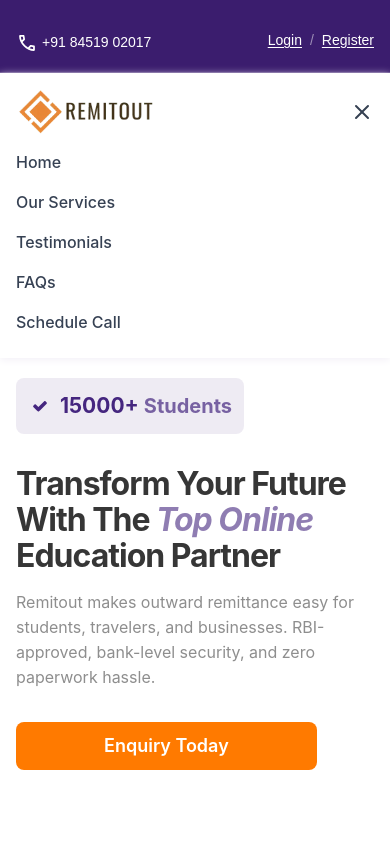
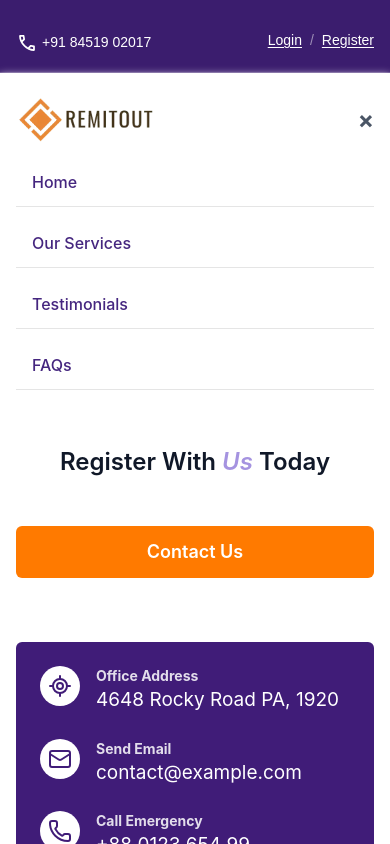
Before and after one commit to remitout2017-cell/remitout-landing, a Next.js app: page / in a window 390 px wide. Both pictures are taken after a click on the button 362 px from the left and 111 px from the top of the page. Shown: the top 844 px of the page. Built offline with nearby package versions, Linux system fonts and the light colour scheme.

Commit message:
navbar for mobile screen

```diff
--- a/components/HeroSection.tsx
+++ b/components/HeroSection.tsx
@@ -1,6 +1,6 @@
 import { Button } from "@/components/ui/button";
 import { Card } from "@/components/ui/card";
-import { Star, } from "lucide-react";
+import { Star } from "lucide-react";
 import Navbar from "./Navbar";
 import Phone from "./icones/Phone";
 import Mail from "./icones/Mail";
@@ -15,7 +15,7 @@
 
 export default function RemitoutLanding() {
   return (
-    <div className="min-h-screen bg-white">
+    <div className="min-h-screen bg-white relative z-10">
       <div className="bg-[#3B1D6E] text-white text-sm border-b border-white/20 py-4">
         <div className="max-w-8xl flex flex-row justify-between md:items-center h-10 p-4 md:px-[131px]">
           {/* Left side: Phone and Email */}
@@ -61,8 +61,9 @@
           </div>
         </div>
       </div>
-
-      <Navbar />
+      <div className="z-20 relative">
+        <Navbar />
+      </div>
 
       {/* Hero Section */}
       <section className=" px-4 py-5 md:px-[131px] ">
@@ -114,9 +115,9 @@
             </div>
 
             {/* Right Content */}
-            <div className="relative h-[92vh] z-10">
+            <div className="relative h-[92vh] z-[1]">
               {/* Image with overlay and CTA */}
-              <div className="w-full h-full overflow-hidden relative">
+              <div className="w-full h-full overflow-hidden relative ">
                 <Image
                   src="/hero_section_banner.webp"
                   alt="Graduate Banner"
--- a/components/Navbar.tsx
+++ b/components/Navbar.tsx
@@ -1,11 +1,24 @@
 "use client";
-import React, { useState } from "react";
+import React, { useEffect, useState } from "react";
 import Link from "next/link";
 import Image from "next/image";
-import { Menu, X } from "lucide-react";
+import { LocateFixedIcon, Mail, Menu, Phone, X } from "lucide-react";
 
 const Navbar = () => {
   const [isMobileMenuOpen, setMobileMenuOpen] = useState(false);
+
+  useEffect(() => {
+    if (isMobileMenuOpen) {
+      document.body.classList.add("overflow-hidden");
+    } else {
+      document.body.classList.remove("overflow-hidden");
+    }
+
+    // Clean up on unmount
+    return () => {
+      document.body.classList.remove("overflow-hidden");
+    };
+  }, [isMobileMenuOpen]);
 
   return (
     <nav className="bg-white/35 shadow-[0_2px_8px_0px_#F3F0F7] backdrop-blur-md">
@@ -23,11 +36,36 @@
 
         {/* Desktop Links */}
         <div className="hidden md:flex text-base items-center space-x-8">
-          <Link href="#" className="text-gray-700 hover:text-gray-900 font-medium">Home</Link>
-          <Link href="#" className="text-gray-700 hover:text-gray-900 font-medium">Our Services</Link>
-          <Link href="#" className="text-gray-700 hover:text-gray-900 font-medium">Testimonials</Link>
-          <Link href="#" className="text-gray-700 hover:text-gray-900 font-medium">FAQs</Link>
-          <Link href="#" className="text-gray-700 hover:text-gray-900 font-medium">Schedule Call</Link>
+          <Link
+            href="#"
+            className="text-gray-700 hover:text-gray-900 font-medium"
+          >
+            Home
+          </Link>
+          <Link
+            href="#"
+            className="text-gray-700 hover:text-gray-900 font-medium"
+          >
+            Our Services
+          </Link>
+          <Link
+            href="#"
+            className="text-gray-700 hover:text-gray-900 font-medium"
+          >
+            Testimonials
+          </Link>
+          <Link
+            href="#"
+            className="text-gray-700 hover:text-gray-900 font-medium"
+          >
+            FAQs
+          </Link>
+          <Link
+            href="#"
+            className="text-gray-700 hover:text-gray-900 font-medium"
+          >
+            Schedule Call
+          </Link>
         </div>
 
         {/* Mobile Hamburger Button */}
@@ -35,18 +73,111 @@
           onClick={() => setMobileMenuOpen(!isMobileMenuOpen)}
           className="md:hidden text-gray-700 focus:outline-none"
         >
-          {isMobileMenuOpen ? <X className="w-6 h-6" /> : <Menu className="w-6 h-6" />}
+          {isMobileMenuOpen ? (
+            <X className="w-6 h-6" />
+          ) : (
+            <Menu className="w-6 h-6" />
+          )}
         </button>
       </div>
 
       {/* Mobile Dropdown Menu */}
       {isMobileMenuOpen && (
-        <div className="md:hidden flex flex-col space-y-4 px-4 pb-6">
-          <Link href="#" className="text-gray-700 hover:text-gray-900 font-medium">Home</Link>
-          <Link href="#" className="text-gray-700 hover:text-gray-900 font-medium">Our Services</Link>
-          <Link href="#" className="text-gray-700 hover:text-gray-900 font-medium">Testimonials</Link>
-          <Link href="#" className="text-gray-700 hover:text-gray-900 font-medium">FAQs</Link>
-          <Link href="#" className="text-gray-700 hover:text-gray-900 font-medium">Schedule Call</Link>
+        <div className="fixed inset-0 z-1 h-screen bg-white md:hidden overflow-y-auto px-4 pb-6 pt-6">
+          <div className="flex items-start space-x-2"></div>
+          {/* Close Button */}
+          <div className="flex justify-between">
+            <Image
+              src="/remitout_logo.webp"
+              alt="Remitout Logo"
+              width={138}
+              height={48}
+              className="object-contain"
+            />
+            <button
+              onClick={() => setMobileMenuOpen(false)}
+              className="text-2xl font-bold text-gray-600"
+              aria-label="Close Menu"
+            >
+              &times;
+            </button>
+          </div>
+
+          {/* Navigation Links */}
+          <div className="space-y-3 mt-4">
+            <Link
+              href="#"
+              className="block bg-white border-b px-4 py-3 text-[#45267F] font-medium"
+            >
+              Home
+            </Link>
+            <Link
+              href="#"
+              className="block bg-white border-b px-4 py-3 text-[#45267F] font-medium"
+            >
+              Our Services
+            </Link>
+            <Link
+              href="#"
+              className="block bg-white border-b px-4 py-3 text-[#45267F] font-medium"
+            >
+              Testimonials
+            </Link>
+            <Link
+              href="#"
+              className="block bg-white border-b px-4 py-3 text-[#45267F] font-medium"
+            >
+              FAQs
+            </Link>
+          </div>
+
+          {/* CTA Section */}
+          <div className="text-center mt-14">
+            <h2 className="text-2xl font-semibold text-gray-900">
+              Register With <span className="italic text-[#A593E0]">Us</span>{" "}
+              Today
+            </h2>
+            <button className="mt-12 w-full bg-[#FF7A00] text-white font-semibold py-3 rounded-[6px] text-lg">
+              Contact Us
+            </button>
+          </div>
+
+          {/* Contact Info Box */}
+          <div className="mt-16 bg-[#401C78] text-white p-6 rounded-[6px] space-y-6">
+            <div className="flex items-start space-x-4">
+              <div className="bg-white text-[#401C78] rounded-full p-2">
+                <LocateFixedIcon />
+              </div>
+              <div>
+                <p className="text-sm font-bold text-[#ffffffd9]">
+                  Office Address
+                </p>
+                <p className="text-[19px] text-[#fff]">
+                  4648 Rocky Road PA, 1920
+                </p>
+              </div>
+            </div>
+            <div className="flex items-start space-x-4">
+              <div className="bg-white text-[#401C78] rounded-full p-2">
+                <Mail />
+              </div>
+              <div>
+                <p className="text-sm font-bold text-[#ffffffd9]">Send Email</p>
+                <p className="text-[19px] text-[#fff]">contact@example.com</p>
+              </div>
+            </div>
+            <div className="flex items-start space-x-4">
+              <div className="bg-white text-[#401C78] rounded-full p-2">
+                <Phone />
+              </div>
+              <div>
+                <p className="text-sm font-bold text-[#ffffffd9]">
+                  Call Emergency
+                </p>
+                <p className="text-[19px] text-[#fff]">+88 0123 654 99</p>
+              </div>
+            </div>
+          </div>
         </div>
       )}
     </nav>
```
